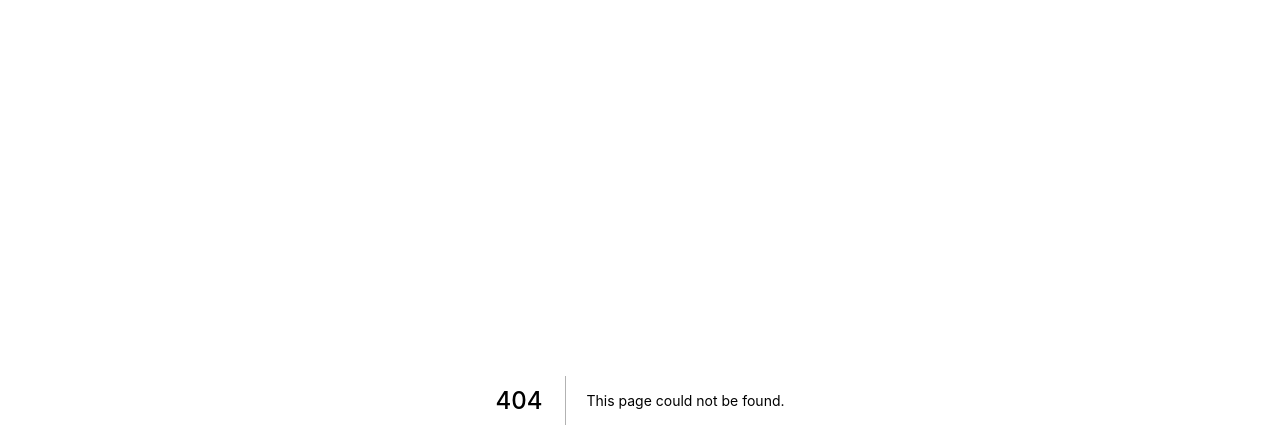
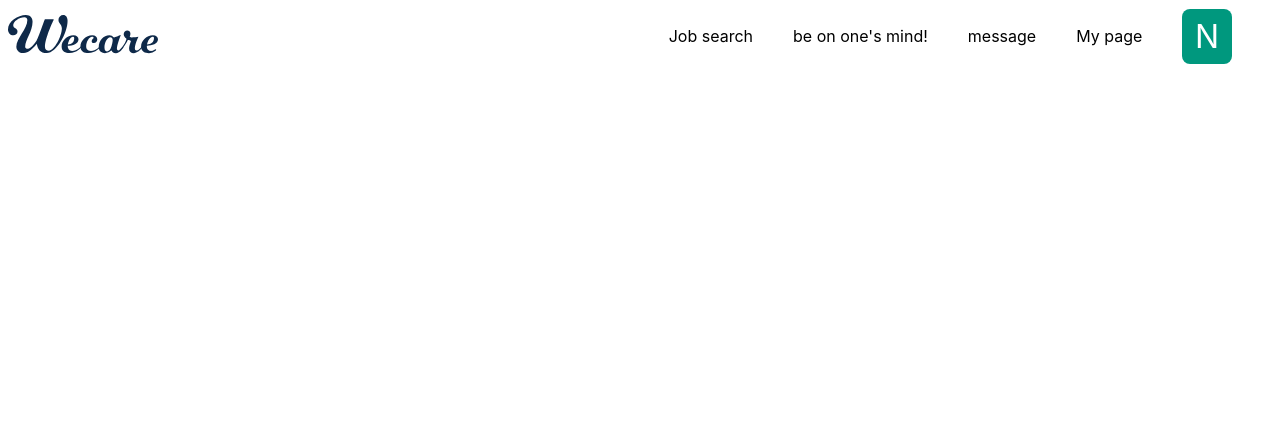
Before and after one commit to awais627/my-page-wecare, a Next.js app in the folder my-app/: page /navbar in a window 1280 px wide. Before the commit this address had no page. Shown: the top 448 px of the page. Built offline with nearby package versions, Linux system fonts and the light colour scheme.

Commit message:
Create navbar component

```diff
--- /dev/null
+++ b/my-app/pages/navbar/index.tsx
@@ -0,0 +1,25 @@
+import logo from "../../public/navbar/wecare_logo.svg";
+import styles from "../../styles/navbar/navbar.module.scss";
+import Image from "next/image";
+
+const Navbar = () => {
+  return (
+    <>
+      <nav className={styles.main}>
+        <div className={styles.logo}>
+          <Image src={logo} alt="Wecare" width={150} height={100} />
+        </div>
+        <div className={styles.navlinks}>
+          <ul>
+            <li>Job search</li>
+            <li>be on one's mind!</li>
+            <li>message</li>
+            <li>My page</li>
+            <li>N</li>
+          </ul>
+        </div>
+      </nav>
+    </>
+  );
+};
+export default Navbar;
--- /dev/null
+++ b/my-app/styles/navbar/navbar.module.scss
@@ -0,0 +1,28 @@
+.main{
+  display: flex;
+  justify-content: space-between;
+  align-items: center;
+  height: 4.5rem;
+  padding: 0 0.5rem;
+  .navlinks{
+    ul{
+      display: flex;
+      align-items: center;
+      li{
+        list-style: none;
+        margin-right: 2.5rem;
+      }
+      li:hover{
+        color:#00ffd1;
+        cursor: pointer;
+      }
+      li:last-child{
+        background-color:#00987e ;
+        padding: 0.5rem 0.8rem;
+        font-size: 2rem;
+        color: white;
+        border-radius: 0.5rem;
+      }
+    }
+  }
+}
```
Also changed, not shown: my-app/public/navbar/wecare_logo.svg (added).
